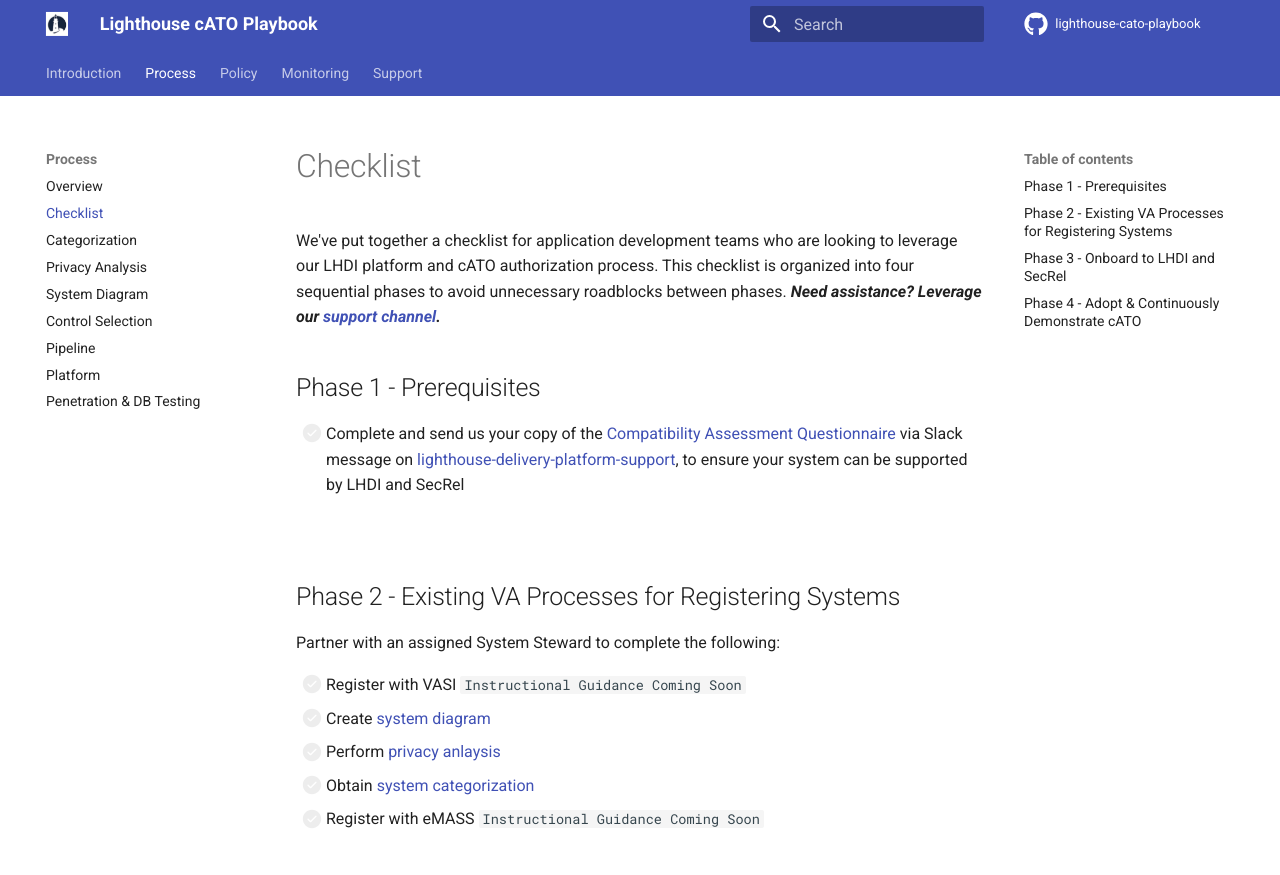
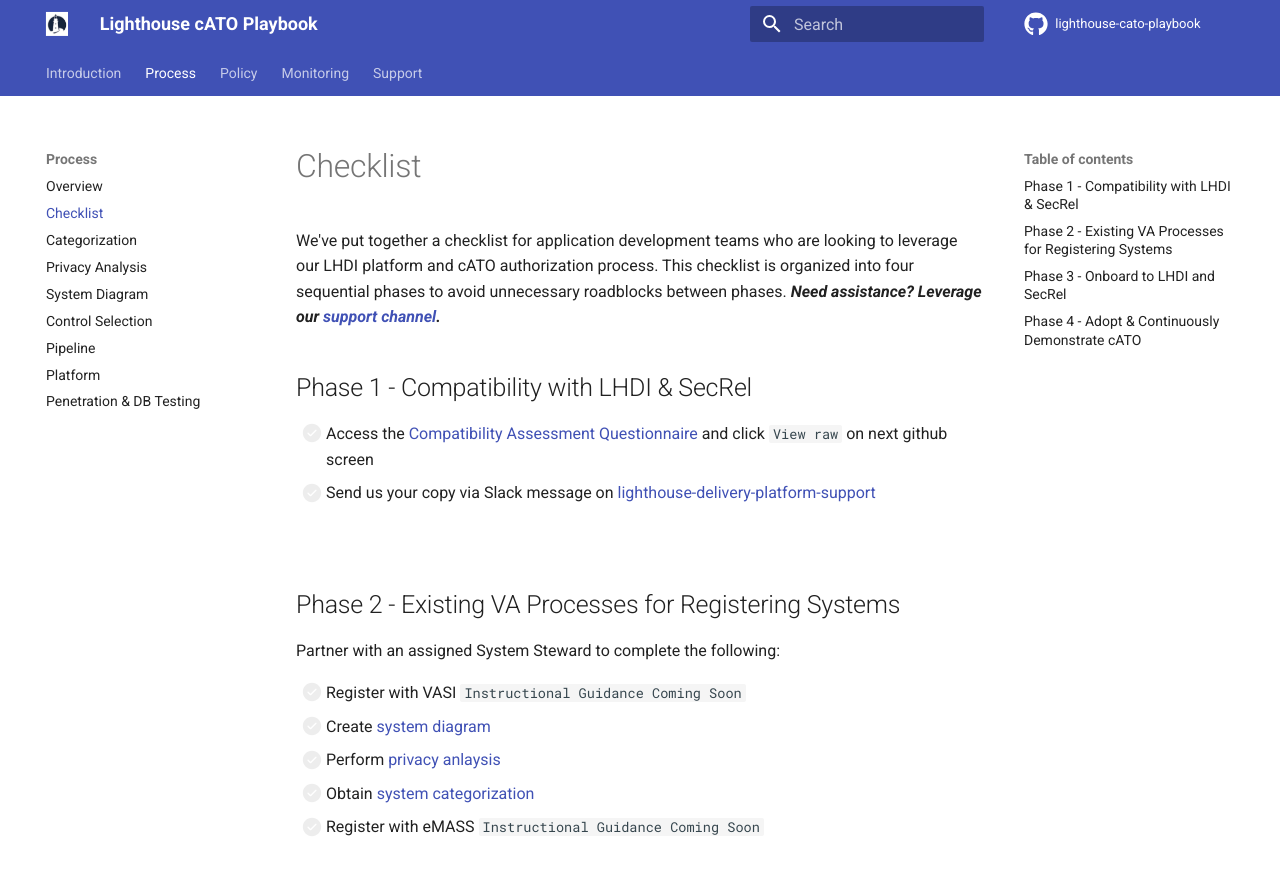
Before and after one commit to rise8-us/cato-playbook, an MkDocs documentation site: the page built from docs/checklist.md, in a window 1280 px wide and 900 px high. Shown: the top 875 px of the window. Built offline with MkDocs 1.6.1 and Material for MkDocs 9.7.7, drawn with Linux system fonts in a browser that asks for light colours; comment, search, counter and statistics services are not loaded.

Commit message:
Update checklist.md

```diff
--- a/docs/checklist.md
+++ b/docs/checklist.md
@@ -2,8 +2,9 @@
 
 We've put together a checklist for application development teams who are looking to leverage our LHDI platform and cATO authorization process. This checklist is organized into four sequential phases to avoid unnecessary roadblocks between phases. ***Need assistance? Leverage our [support channel](contact.md).***
 
-## Phase 1 - Prerequisites
-- [ ] Complete and send us your copy of the [Compatibility Assessment Questionnaire]() via Slack message on [lighthouse-delivery-platform-support](https://lighthouseva.slack.com/archives/C03UA9MV1EH), to ensure your system can be supported by LHDI and SecRel
+## Phase 1 - Compatibility with LHDI & SecRel
+- [ ] Access the [Compatibility Assessment Questionnaire](compatibility.docx) and click `View raw` on next github screen
+- [ ] Send us your copy via Slack message on [lighthouse-delivery-platform-support](https://lighthouseva.slack.com/archives/C03UA9MV1EH)
 
 <br/>
 
```
